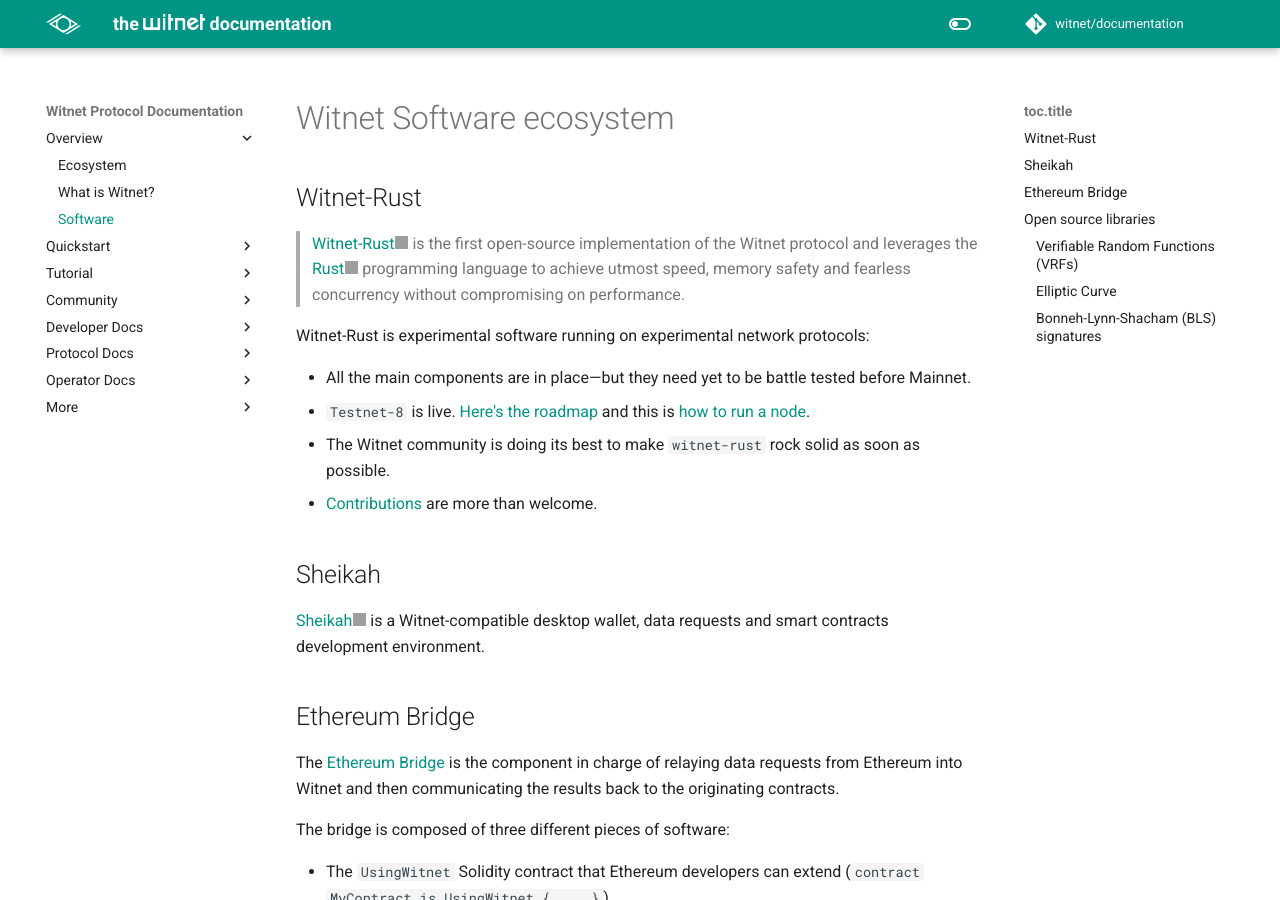
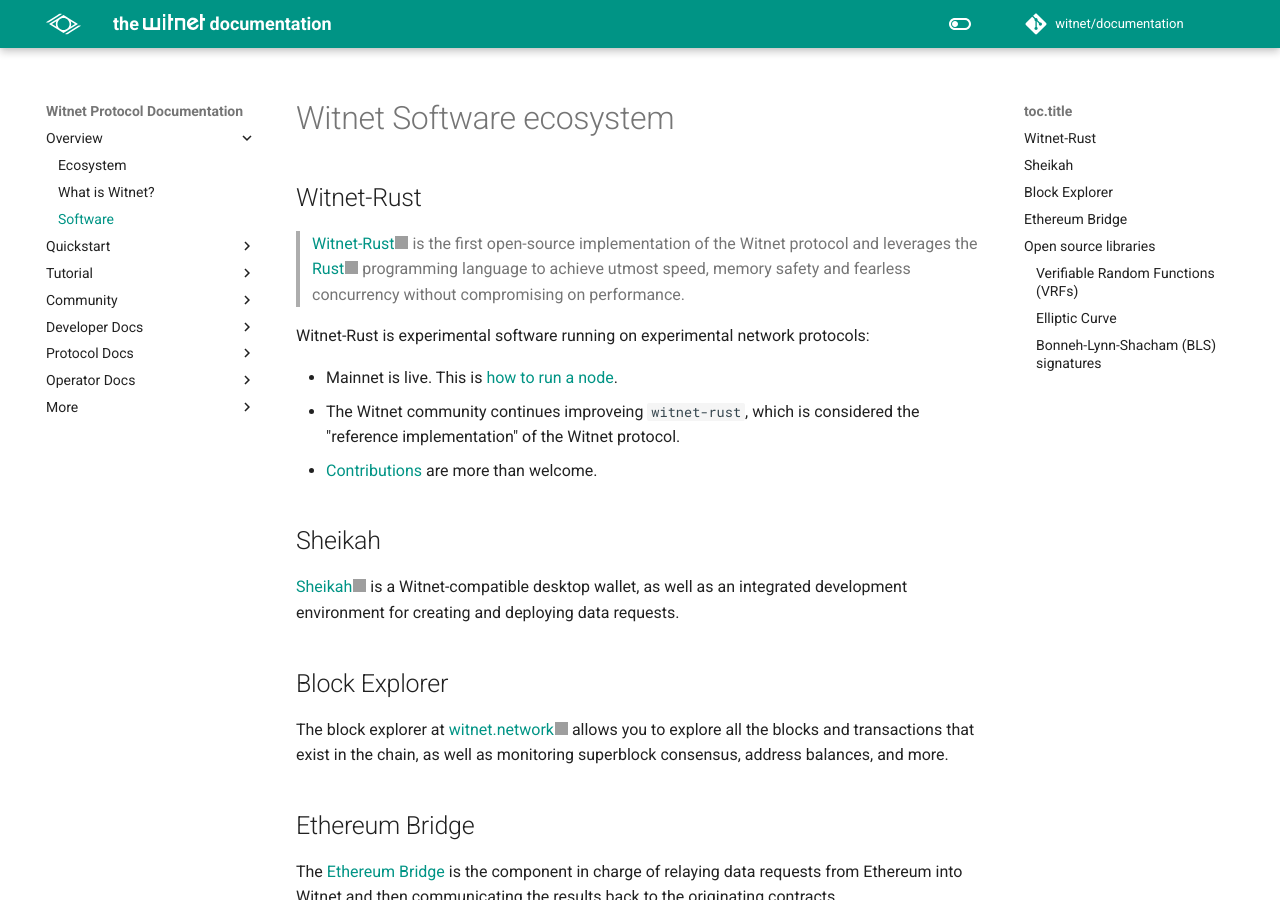
Before and after one commit to witnet/documentation, an MkDocs documentation site: the page built from docs/overview/software.md, in a window 1280 px wide and 900 px high. Built offline with MkDocs 1.6.1 and Material for MkDocs 9.7.7, drawn with Linux system fonts in a browser that asks for light colours; comment, search, counter and statistics services are not loaded; grey boxes are pictures that could not be loaded.

Commit message:
feat: update front page and overview section
In an attempt to make available all the most recent information
about the protocol and the ecosystem.

```diff
--- a/docs/overview/software.md
+++ b/docs/overview/software.md
@@ -9,18 +9,22 @@
 Witnet-Rust is experimental software running on experimental network
 protocols:
 
-- All the main components are in place—but they need yet to be
-battle tested before Mainnet.
-- `Testnet-8` is live. [Here's the roadmap][roadmap] and this is
-  [how to run a node][run-a-node].
-- The Witnet community is doing its best to make `witnet-rust` rock
-solid as soon as possible.
+- Mainnet is live. This is [how to run a node][run-a-node].
+- The Witnet community continues improveing `witnet-rust`, which is
+  considered the "reference implementation" of the Witnet protocol.
 - [Contributions][contributing] are more than welcome.
 
 ## Sheikah
 
-[Sheikah][sheikah] is a Witnet-compatible desktop wallet, data requests
-and smart contracts development environment.
+[Sheikah][sheikah] is a Witnet-compatible desktop wallet, as well as
+an integrated development environment for creating and deploying  data
+requests.
+
+## Block Explorer
+
+The block explorer at [witnet.network] allows you to explore all the blocks
+and transactions that exist in the chain, as well as monitoring superblock
+consensus, address balances, and more.
 
 ## Ethereum Bridge
 
@@ -57,7 +61,7 @@ The bridge is composed of three different pieces of software:
 [roadmap]: /community/roadmap
 [run-a-node]: /try/run-a-node
 [rust]: https://rust-lang.org
-[sheikah]: https://github.com/witnet/sheikah
+[sheikah]: https://sheikah.app
 [use-from-ethereum]: /try/use-from-ethereum
 [Witnet-Rust]: https://github.com/witnet/sheikah
 [contributing]: /developer/contributing
@@ -66,3 +70,4 @@ The bridge is composed of three different pieces of software:
 [elliptic-curve-solidity]: https://github.com/witnet/elliptic-curve-solidity
 [bls-solidity]: https://github.com/witnet/bls-solidity
 [bls-signatures-rs]: https://github.com/witnet/bls-signatures-rs
+[witnet.network]: https://witnet.network
```
Also changed, not shown: docs/index.md (+28 -6 lines).
